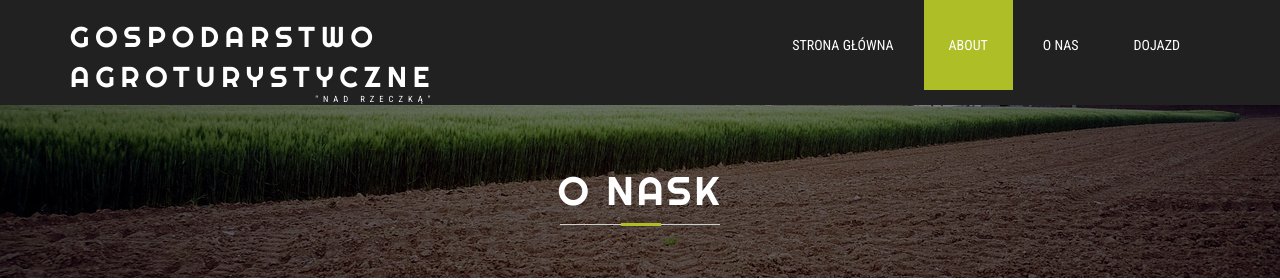
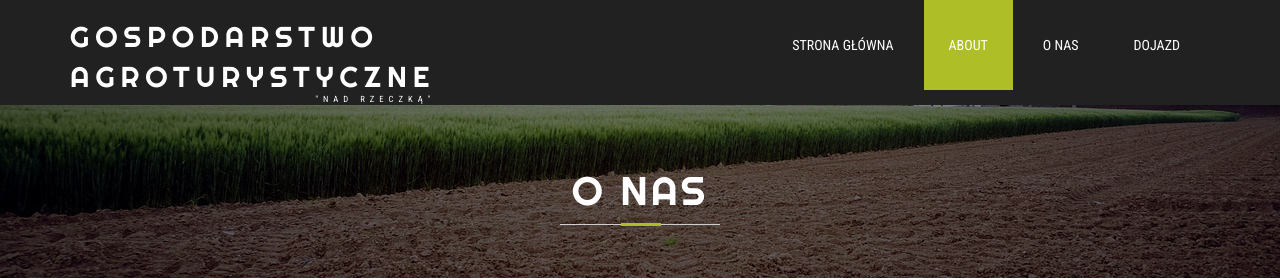
Before and after one commit to Agronadrzeczka/agro_webpage, a plain HTML site: page about.html in a window 1280 px wide. Shown: the top 280 px of the page. Drawn offline with Linux system fonts and the light colour scheme.

Commit message:
update header

```diff
--- a/about.html
+++ b/about.html
@@ -69,7 +69,7 @@
 	<!-- banner -->
 	<div class="banner about-banner">
 		<div class="container">
-			<h2>O NASK</h2>
+			<h2>O NAS</h2>
 			<div class="agileits-line"> </div>
 		</div>
 	</div>
```
